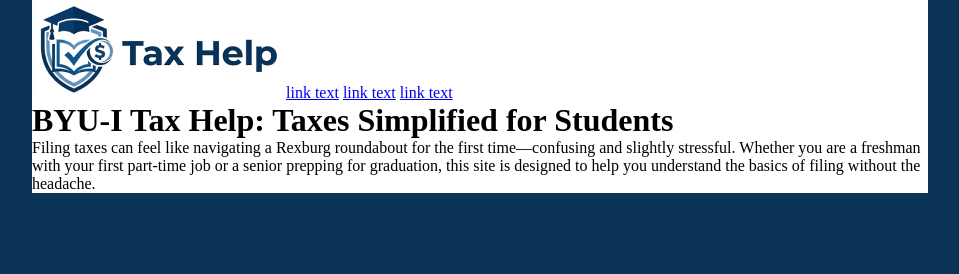
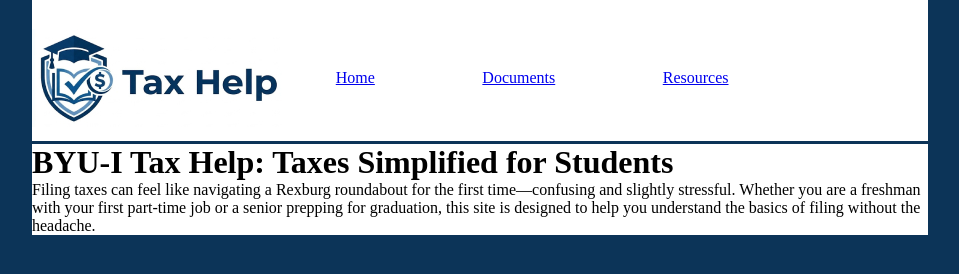
Before and after one commit to juliaclarkd26-hash/wdd130-anderson, a plain HTML site: page index.html in a window 1280 px wide. Shown: the whole page, without its empty margins (160-1119 px from the left). Drawn offline with Linux system fonts and the light colour scheme.

Commit message:
changed home page a bit

```diff
--- a/index.html
+++ b/index.html
@@ -6,14 +6,19 @@
     <title>Document</title>
     <link rel="stylesheet" href="styles/styles_home.css">
 </head>
+
+<header>
+        <nav>
+            <img src="images/logo.jpg" alt="tax logo">
+            <a href="url">Home</a>
+            <a href="url">Documents</a>
+            <a href="url">Resources</a>
+        </nav>
+</header>
+
 <body>
     <div id="container">
-        <nav>
-            <img src="images/logo.jpg" alt="tax logo">
-            <a href="url">link text</a>
-            <a href="url">link text</a>
-            <a href="url">link text</a>
-        </nav>
+
         <H1>BYU-I Tax Help: Taxes Simplified for Students</H1>
         <p>Filing taxes can feel like navigating a Rexburg roundabout for the first time—confusing and slightly stressful. Whether you are a freshman with your first part-time job or a senior prepping for graduation, this site is designed to help you understand the basics of filing without the headache.</p>
     </div>
--- a/styles/styles_home.css
+++ b/styles/styles_home.css
@@ -5,10 +5,33 @@
 #container {
     width: 70%;
     margin:auto;
-    background:white
+    background:white;
 }
 
 body {
-    background:#0C3458
+    background:#0C3458;
 
 }
+
+a{
+    margin: 6%;
+}
+
+header{
+    width: 70%;
+    margin:auto;
+    background:white;
+    display: flex;
+    justify-content: space-between;
+
+nav img{
+    justify-self: flex-start;
+}
+
+nav{
+    display: flex;
+    align-items: center;
+    padding-top: 15px;
+    border-bottom:#0C3458 solid 3px;
+    width: 100%;
+    }
```
